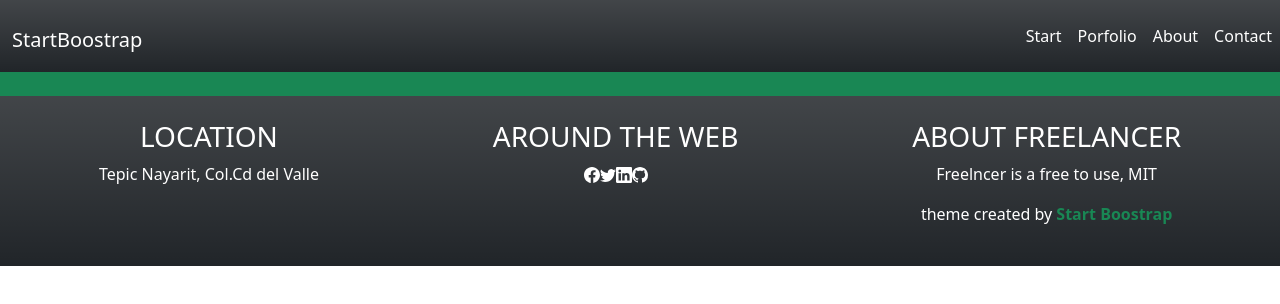
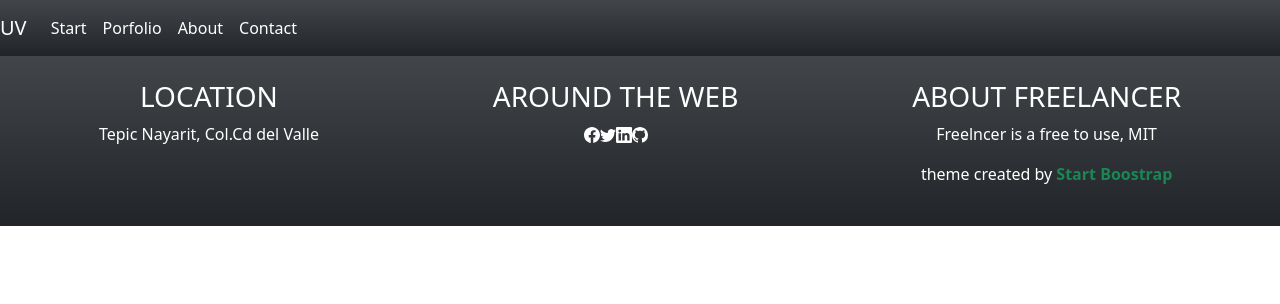
Before and after one commit to dannyvega-studio/LandingPagePractice, a React (Create React App) app: page / in a window 1280 px wide. Shown: the top 304 px of the page. Built offline with nearby package versions, Linux system fonts and the light colour scheme.

Commit message:
Navbar Toggle Fixed

```diff
--- a/src/App.js
+++ b/src/App.js
@@ -46,20 +46,12 @@ render() {
       <Router>
 
         {/*Inicia Navbar*/}
-        <nav class="navbar navbar-expand-md navbar-dark bg-dark bg-gradient">
-          <div class="container-fluid d-flex justify-content-between">
-            <div><h1><a class="navbar-brand text-white" href="#">StartBoostrap</a></h1></div>
-            <div><button class="navbar-toggler bg-success"  type="button" data-bs-toggle="collapse" data-bs-target="#navbarSupportedContent" aria-controls="navbarSupportedContent" aria-expanded="false" aria-label="Toggle navigation">
-            <span class="text-white">Menu</span><span class="navbar-toggler-icon"></span>
-            </button></div>
 
-          </div>
-
-
-
-        <div class="d-flex justiy-content-end">
-        <div class="collapse navbar-collapse" id="navbarSupportedContent">
-          <ul class="navbar-nav me-auto mb-2 mb-lg-0">
+        <Navbar className="navbar navbar-expand-md navbar-dark bg-dark bg-gradient" expand="lg">
+            <Navbar.Brand>UV</Navbar.Brand>
+            <Navbar.Toggle className="border-0 " aria-controls="navbar-toggle" />
+            <Navbar.Collapse id="navbar-toggle">
+              <Nav className="mr-auto">
                 <li class="nav-item">
                   <a class="nav-link active text-white" aria-current="page" href="/LandingPagePractice/">Start</a>
                 </li>
@@ -72,11 +64,10 @@ render() {
                 <li class="nav-item">
                   <a class="nav-link text-white" href="/LandingPagePractice/contact">Contact</a>
                 </li>
-          </ul>
-          </div>
-          </div>
-        </nav>
-    <div class="container-fluid bg-success " ><br></br></div>
+              </Nav>
+            </Navbar.Collapse>
+          </Navbar>
+
         {/*Finaliza Navbar*/}
 
 
```
Lines whose indentation alone changed are shown as unchanged.
